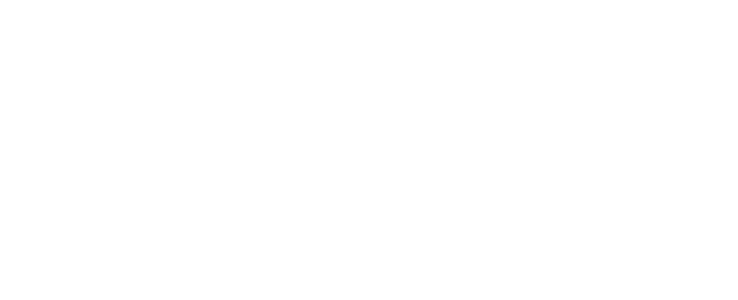
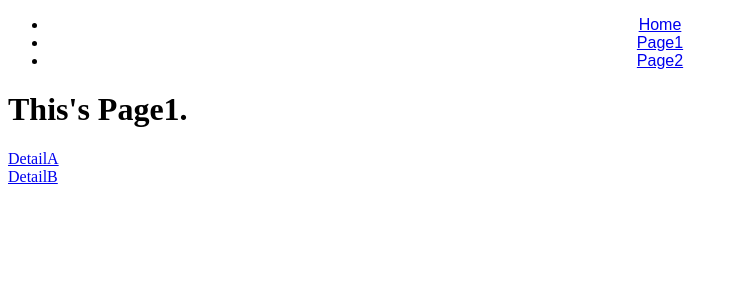
Before and after one commit to yusawai/react-advanced, a React (Create React App) app: page /page1 in a window 1280 px wide. Shown: the top 300 px of the page, without its empty margins (0-738 px from the left). Built offline with nearby package versions, Linux system fonts and the light colour scheme.

Commit message:
クエリパラメータ実装 Sec5: Lec17〜22

```diff
--- a/src/App.js
+++ b/src/App.js
@@ -1,9 +1,37 @@
+import { BrowserRouter, Link, Route, Switch } from "react-router-dom";
+import { Home } from "./Home";
+import { Page1 } from "./Page1";
+import { Page1DetailA } from "./Page1DetailA";
+import { Page1DetailB } from "./Page1DetailB";
+import { Page2 } from "./Page2";
+import { Router } from "./router/Router";
 import "./styles.css";
 
 /**
  * 1. react-router-dom を package.json に追加
- * 2.
+ * 2. 各ページをコンポーネントとして作成
+ * 3. <BrowserRouter></BrowserRouter>でHTMLを囲う
+ * 4. <Link></Link>で囲って各コンポーネントへのリンクを作成
  */
 export default function App() {
-  return <div className="App"></div>;
+  return (
+    <BrowserRouter>
+      <div className="App">
+        <ul>
+          <li>
+            <Link to="/">Home</Link>
+          </li>
+          <li>
+            {" "}
+            <Link to="/page1">Page1</Link>
+          </li>
+          <li>
+            {" "}
+            <Link to="/page2">Page2</Link>
+          </li>
+        </ul>
+      </div>
+      <Router />
+    </BrowserRouter>
+  );
 }
--- a/src/Page1.jsx
+++ b/src/Page1.jsx
@@ -1,7 +1,12 @@
+import { Link } from "react-router-dom";
+
 export const Page1 = () => {
   return (
     <div>
       <h1>This's Page1.</h1>
+      <Link to="/page1/detailA">DetailA</Link>
+      <br />
+      <Link to="/page1/detailB">DetailB</Link>
     </div>
   );
 };
--- /dev/null
+++ b/src/Page1DetailA.jsx
@@ -0,0 +1,7 @@
+export const Page1DetailA = () => {
+  return (
+    <div>
+      <h1>This's Page1DetailA.</h1>
+    </div>
+  );
+};
--- /dev/null
+++ b/src/Page1DetailB.jsx
@@ -0,0 +1,7 @@
+export const Page1DetailB = () => {
+  return (
+    <div>
+      <h1>This's Page1DetailB.</h1>
+    </div>
+  );
+};
--- a/src/Page2.jsx
+++ b/src/Page2.jsx
@@ -1,7 +1,12 @@
+import { Link } from "react-router-dom";
+
 export const Page2 = () => {
   return (
     <div>
       <h1>This's Page2.</h1>
+      <Link to="/page2/999">URL Parameter</Link>
+      <br />
+      <Link to="/page2/999?name=hogehoge&sex=male">Query Parameter</Link>
     </div>
   );
 };
--- /dev/null
+++ b/src/UrlParameter.jsx
@@ -0,0 +1,17 @@
+import { useLocation, useParams } from "react-router-dom";
+
+export const UrlParameter = () => {
+  const { id } = useParams();
+  // URLの末尾から数えて1つ目の?以降の文字列（Key&Value）を取得
+  const { search } = useLocation();
+  // 取得したパラメータに対するファンクション群を設定
+  const query = new URLSearchParams(search);
+
+  return (
+    <div>
+      <h1>This's UrlParameter.</h1>
+      <p>The value of key "name" is {query.get("name")}.</p>
+      <p>The value of key "sex" is {query.get("sex")}.</p>
+    </div>
+  );
+};
--- /dev/null
+++ b/src/router/Page1Routes.jsx
@@ -0,0 +1,9 @@
+import { Page1 } from "../Page1";
+import { Page1DetailA } from "../Page1DetailA";
+import { Page1DetailB } from "../Page1DetailB";
+
+export const page1Routes = [
+  { path: "/", exact: true, children: <Page1 /> },
+  { path: "/detailA", exact: false, children: <Page1DetailA /> },
+  { path: "/detailB", exact: false, children: <Page1DetailB /> }
+];
--- /dev/null
+++ b/src/router/Page2Routes.jsx
@@ -0,0 +1,7 @@
+import { Page2 } from "../Page2";
+import { UrlParameter } from "../UrlParameter";
+
+export const page2Routes = [
+  { path: "/", exact: true, children: <Page2 /> },
+  { path: "/:id", exact: false, children: <UrlParameter /> }
+];
--- /dev/null
+++ b/src/router/Router.jsx
@@ -0,0 +1,46 @@
+import { Route, Switch } from "react-router-dom";
+import { Home } from "../Home";
+import { page1Routes } from "./Page1Routes";
+import { page2Routes } from "./Page2Routes";
+
+export const Router = () => {
+  return (
+    <Switch>
+      <Route exact path="/">
+        <Home />
+      </Route>
+      <Route
+        path="/page1"
+        render={({ match: { url } }) => (
+          <Switch>
+            {page1Routes.map((route) => (
+              <Route
+                key={route.path}
+                exact={route.exact}
+                path={`${url}${route.path}`}
+              >
+                {route.children}
+              </Route>
+            ))}
+          </Switch>
+        )}
+      />
+      <Route
+        path="/page2"
+        render={({ match: { url } }) => (
+          <Switch>
+            {page2Routes.map((route) => (
+              <Route
+                key={route.path}
+                exact={route.exact}
+                path={`${url}${route.path}`}
+              >
+                {route.children}
+              </Route>
+            ))}
+          </Switch>
+        )}
+      />
+    </Switch>
+  );
+};
```
